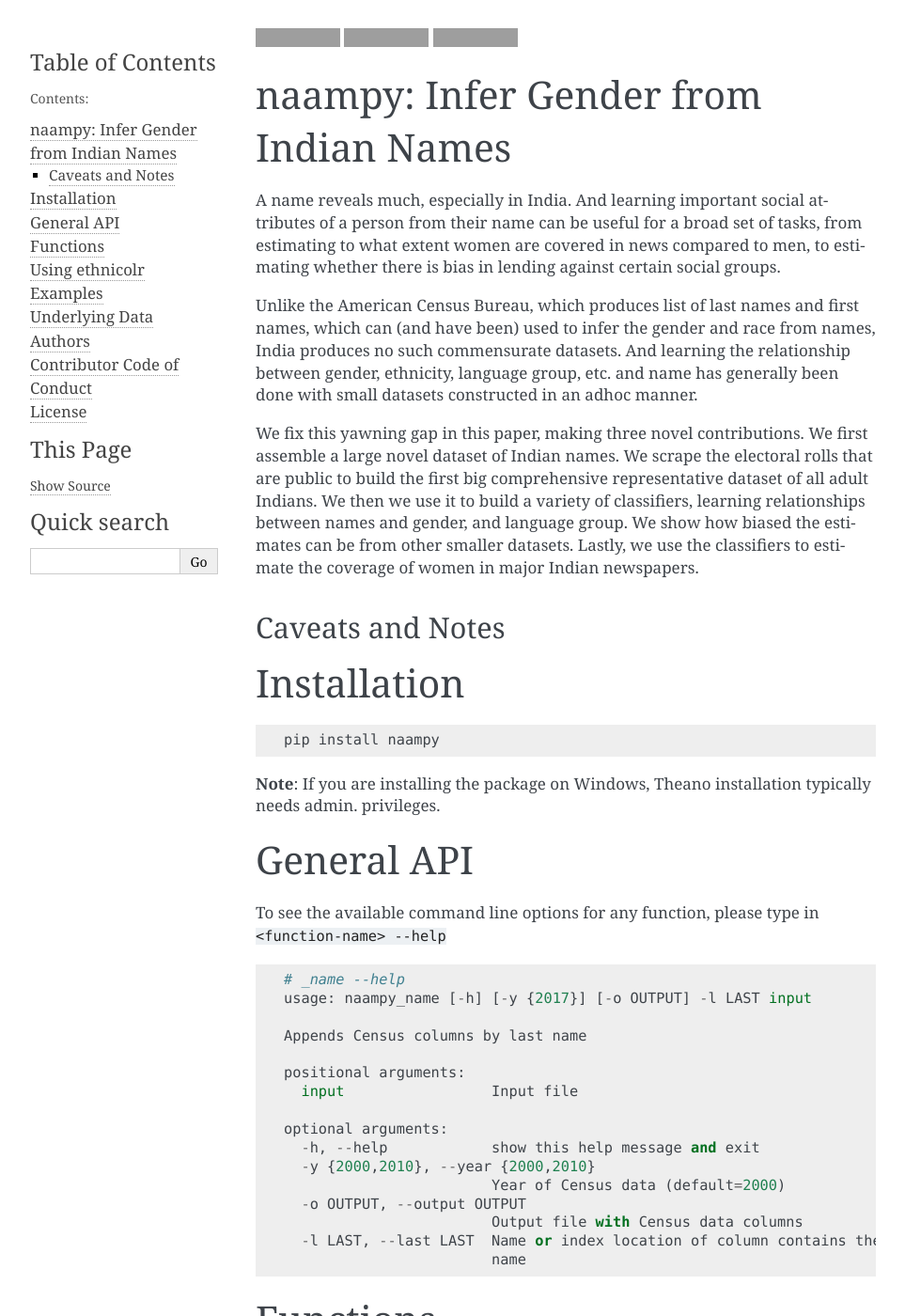
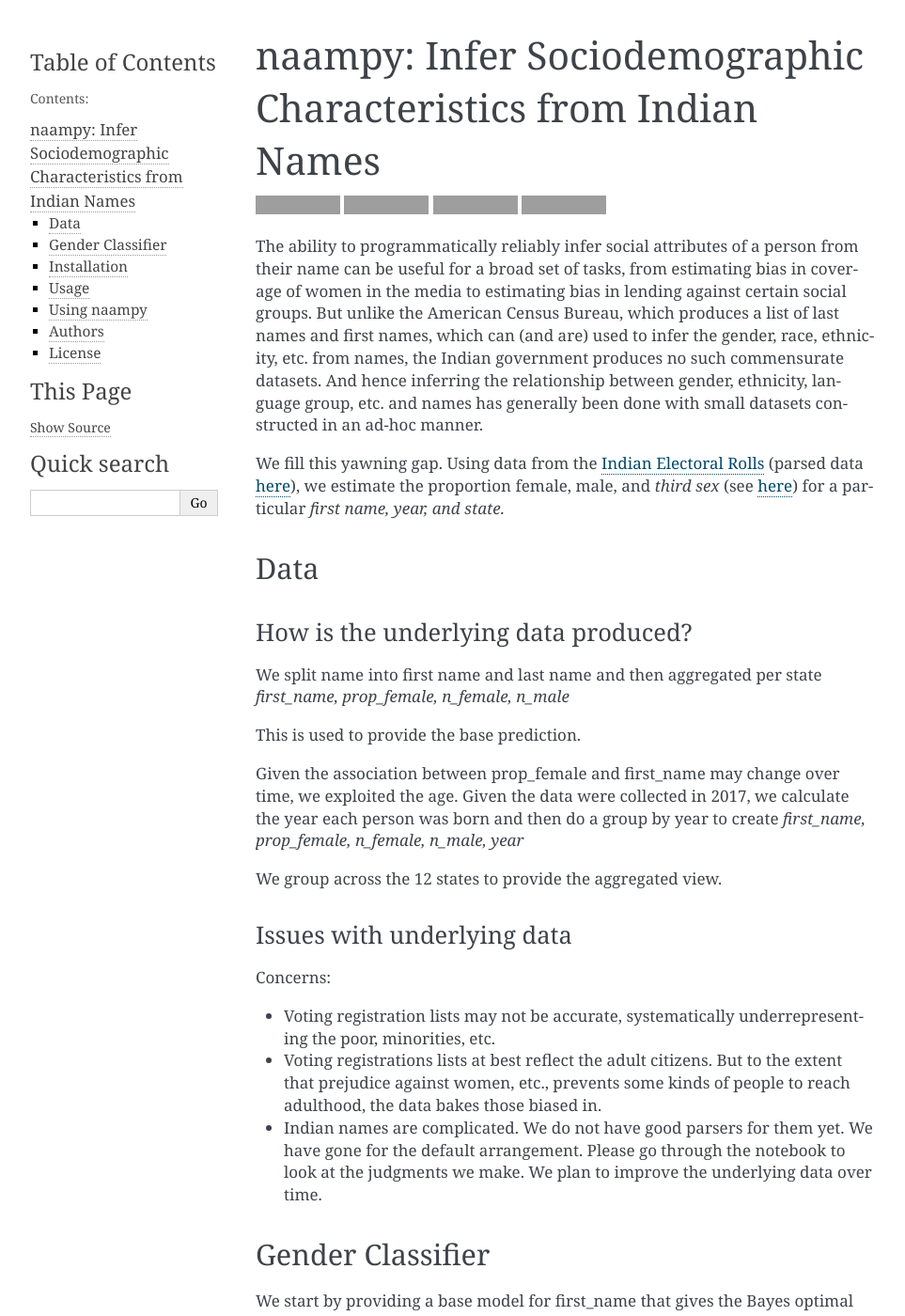
Before and after one commit to appeler/naampy, a Sphinx documentation site: the page built from docs/source/naampy.rst, in a window 1280 px wide and 1400 px high. Shown: the whole window at 94% size, without its empty margins (148-1111 px from the left). Built offline with Sphinx 7.4.7, drawn with Linux system fonts in a browser that asks for light colours; some of the changed text lies outside the part shown; grey boxes are pictures that could not be loaded.

Commit message:
update docs

```diff
--- a/docs/source/naampy.rst
+++ b/docs/source/naampy.rst
@@ -1,177 +1,144 @@
+naampy: Infer Sociodemographic Characteristics from Indian Names
+--------------------------------------
 
-.. image:: https://travis-ci.org/naampy/ethnicolr.svg?branch=master
-    :target: https://travis-ci.org/naampy/naampy
-.. image:: https://ci.appveyor.com/api/projects/status/qfvbu8h99ymtw2ub?svg=true
+.. image:: https://travis-ci.org/appeler/naampy.svg?branch=master
+    :target: https://travis-ci.org/appeler/naampy
+.. image:: https://ci.appveyor.com/api/projects/status/q4wr4clilf4samlk?svg=true
     :target: https://ci.appveyor.com/project/soodoku/naampy
 .. image:: https://img.shields.io/pypi/v/naampy.svg
     :target: https://pypi.python.org/pypi/naampy
-
-\
-
-naampy: Infer Gender from Indian Names
---------------------------------------------
-
-A name reveals much, especially in India. And learning important social
-attributes of a person from their name can be useful for a broad set of tasks,
-from estimating to what extent women are covered in news compared to men,
-to estimating whether there is bias in lending against certain social groups.
-
-Unlike the American Census Bureau, which produces list of last names and first names,
-which can (and have been) used to infer the gender and race from names, India produces
-no such commensurate datasets. And learning the relationship between gender, ethnicity,
-language group, etc. and name has generally been done with small datasets constructed
-in an adhoc manner.
-
-We fix this yawning gap in this paper, making three novel contributions. We first assemble
-a large novel dataset of Indian names. We scrape the electoral rolls that are public to build
-the first big comprehensive representative dataset of all adult Indians. We then we use it to
-build a variety of classifiers, learning relationships between names and gender, and language group.
-We show how biased the estimates can be from other smaller datasets. Lastly, we use the classifiers
-to estimate the coverage of women in major Indian newspapers.
-
-Caveats and Notes
-===================
+.. image:: https://pepy.tech/badge/naampy
+    :target: https://pepy.tech/project/naampy
 
 
+The ability to programmatically reliably infer social attributes of a person from their name can be useful for a broad set of tasks, from estimating bias in coverage of women in the media to estimating bias in lending against certain social groups. But unlike the American Census Bureau, which produces a list of last names and first names, which can (and are) used to infer the gender, race, ethnicity, etc. from names, the Indian government produces no such commensurate datasets. And hence inferring the relationship between gender, ethnicity, language group, etc. and names has generally been done with small datasets constructed in an ad-hoc manner.
+
+We fill this yawning gap. Using data from the `Indian Electoral Rolls <https://github.com/in-rolls/electoral_rolls>`__ (parsed data `here <https://dataverse.harvard.edu/dataset.xhtml?persistentId=doi:10.7910/DVN/MUEGDT>`__), we estimate the proportion female, male, and `third sex` (see `here <https://en.wikipedia.org/wiki/Third_gender>`__) for a particular `first name, year, and state.`
+
+Data
+~~~~
+
+How is the underlying data produced?
+====================================
+
+We split name into first name and last name and then aggregated per state `first_name, prop_female, n_female, n_male`
+
+This is used to provide the base prediction.
+
+Given the association between prop_female and first_name may change over time, we exploited the age. Given the data were collected in 2017, we calculate the year each person was born and then do a group by year to create `first_name, prop_female, n_female, n_male, year`
+
+We group across the 12 states to provide the aggregated view.
+
+
+Issues with underlying data
+==============================
+
+Concerns:
+
+* Voting registration lists may not be accurate, systematically underrepresenting the poor, minorities, etc.
+* Voting registrations lists at best reflect the adult citizens. But to the extent that prejudice against women, etc., prevents some kinds of people to reach adulthood, the data bakes those biased in.
+* Indian names are complicated. We do not have good parsers for them yet. We have gone for the default arrangement. Please go through the notebook to look at the judgments we make. We plan to improve the underlying data over time.
+
+Gender Classifier
+~~~~~~~~~~~~~~~~~
+
+We start by providing a base model for first\_name that gives the Bayes
+optimal solution providing the proportion of women with that name who
+are women. We also provide a series of base models where the state of
+residence is known. In the future, we plan to use LSTM to learn the relationship between
+sequences of characters in the first name and gender.
+
 Installation
---------------
+~~~~~~~~~~~~~~
+
+We strongly recommend installing `naampy` inside a Python virtual environment (see `venv documentation <https://docs.python.org/3/library/venv.html#creating-virtual-environments>`__)
 
 ::
 
     pip install naampy
 
-**Note**: If you are installing the package on Windows, Theano installation typically needs admin. privileges.
 
-General API
-----------------
-
-To see the available command line options for any function, please type in
-``<function-name> --help``
+Usage
+~~~~~
 
 ::
 
-   # _name --help
-   usage: naampy_name [-h] [-y {2017}] [-o OUTPUT] -l LAST input
+  usage: in_rolls_fn_gender [-h] -f FIRST_NAME [-s STATE] [-y YEAR] [-o OUTPUT]
+                            input
 
-   Appends Census columns by last name
+  Appends Electoral roll columns for prop_female, n_female, n_male
+  n_third_gender by first name
 
-   positional arguments:
-     input                 Input file
+  positional arguments:
+    input                 Input file
 
-   optional arguments:
-     -h, --help            show this help message and exit
-     -y {2000,2010}, --year {2000,2010}
-                           Year of Census data (default=2000)
-     -o OUTPUT, --output OUTPUT
-                           Output file with Census data columns
-     -l LAST, --last LAST  Name or index location of column contains the last
-                           name
+  optional arguments:
+    -h, --help            show this help message and exit
+    -f FIRST_NAME, --first-name FIRST_NAME
+                          Name or index location of column contains the first
+                          name
+    -s STATE, --state STATE
+                          State name of Indian electoral rolls data
+                          (default=all)
+    -y YEAR, --year YEAR  Birth year in Indian electoral rolls data
+                          (default=all)
+    -o OUTPUT, --output OUTPUT
+                          Output file with Indian electoral rolls data columns
 
-
-
-Functions
-----------
-
-We expose 2 functions, each of which either take a pandas DataFrame or a CSV. If the CSV doesn't have a header,
-we make some assumptions about where the data is
-
--  **bayes\_fn\_gender**
-
-   -  Input: pandas DataFrame or CSV and a string or list of name or
-      location of the column containing the first name.
-
-   -  What it does:
-
-      -  Removes extra space.
-      -  For names in the `votereg file <https://github.com/appeler/naampy/tree/master/naampy/data/votereg>`__, it appends relevant data.
-
-   -  Options:
-
-      -  year: 2017
-      -  if no year is given, data from the 2017 voting reg. files is appended
-
-   -  Output: Appends the following columns to the pandas DataFrame or CSV::
-
-        pctmale, pctfemale
-
-
--  **pred\_fn\_gender**
-
-   -  Input: pandas DataFrame or CSV and string or list containing the name or
-      location of the column containing the first name, last name, middle
-      name, and suffix, if there. The first name and last name columns are
-      required. If no middle name of suffix columns are there, it is
-      assumed that there are no middle names or suffixes.
-
-   -  What it does:
-
-      -  Removes extra space.
-      -  Uses the `full name wiki
-         model <https://github.com/appeler/ethnicolr/tree/master/ethnicolr/models/ethnicolr_keras_lstm_wiki_name.ipynb>`__ to predict the
-         race and ethnicity.
-
-   -  Output: Appends the following columns to the pandas DataFrame or CSV::
-
-        race (categorical variable---category with the highest probability),
-        "Asian,GreaterEastAsian,EastAsian", "Asian,GreaterEastAsian,Japanese",
-        "Asian,IndianSubContinent", "GreaterAfrican,Africans", "GreaterAfrican,Muslim",
-        "GreaterEuropean,British", "GreaterEuropean,EastEuropean",
-        "GreaterEuropean,Jewish", "GreaterEuropean,WestEuropean,French",
-        "GreaterEuropean,WestEuropean,Germanic", "GreaterEuropean,WestEuropean,Hispanic",
-        "GreaterEuropean,WestEuropean,Italian", "GreaterEuropean,WestEuropean,Nordic"
-
-Using ethnicolr
-----------------
+Using naampy
+~~~~~~~~~~~~
 
 ::
 
-   >>> import pandas as pd
+  >>> import pandas as pd
+  >>> from naampy import in_rolls_fn_gender
 
-   >>> from naampy import bayes_fn_gender, pred_fn_gender
-   Using TensorFlow backend.
+  >>> names = [{'name': 'yoga'},
+  ...          {'name': 'yasmin'},
+  ...          {'name': 'siri'},
+  ...          {'name': 'vivek'}]
 
-   >>> names = [{'name': 'smita'},
-   ...         {'name': 'ravi'},
-   ...         {'name': 'amit'}]
+  >>> df = pd.DataFrame(names)
 
-   >>> df = pd.DataFrame(names)
+  >>> in_rolls_fn_gender(df, 'name')
+      name  n_male  n_female  n_third_gender  prop_female
+  0    yoga     202       150               0     0.426136
+  1  yasmin      24      2635               0     0.990974
+  2    siri     115       556               0     0.828614
+  3   vivek    2252        13               0     0.005740
 
-   >>> df
-         name
-   0    smita
-   1     ravi
-   2     amit
+  >>> help(in_rolls_fn_gender)
+  Help on method in_rolls_fn_gender in module naampy.in_rolls_fn:
 
-   >>> bayes_fn_gender(df, 'name')
+  in_rolls_fn_gender(df, namecol, state=None, year=None) method of builtins.type instance
+      Appends additional columns from Female ratio data to the input DataFrame
+      based on the first name.
 
-   >>> pred_fn_gender(df, 'name')
+      Removes extra space. Checks if the name is the Indian electoral rolls data.
+      If it is, outputs data from that row.
 
-   >>> help(pred_fn_gender)
+      Args:
+          df (:obj:`DataFrame`): Pandas DataFrame containing the first name
+              column.
+          namecol (str or int): Column's name or location of the name in
+              DataFrame.
+          state (str): The state name of Indian electoral rolls data to be used.
+              (default is None for all states)
+          year (int): The year of Indian electoral rolls to be used.
+              (default is None for all years)
 
-Examples
-----------
+      Returns:
+          DataFrame: Pandas DataFrame with additional columns:-
+              'prop_female', 'n_female', 'n_male', 'n_third_gender' by first name
 
-Underlying Data
-------------------
-
-We capitalize on a novel `voting registration dataset <https://github.com/in-rolls/electoral_rolls/>`__
 
 Authors
-----------
+~~~~~~~
 
-Gaurav Sood and Atul Dhingra
-
-Contributor Code of Conduct
----------------------------------
-
-The project welcomes contributions from everyone! In fact, it depends on
-it. To maintain this welcoming atmosphere, and to collaborate in a fun
-and productive way, we expect contributors to the project to abide by
-the `Contributor Code of
-Conduct <http://contributor-covenant.org/version/1/0/0/>`__.
+Suriyan Laohaprapanon and Gaurav Sood
 
 License
-----------
+~~~~~~~
 
 The package is released under the `MIT
 License <https://opensource.org/licenses/MIT>`__.
```
